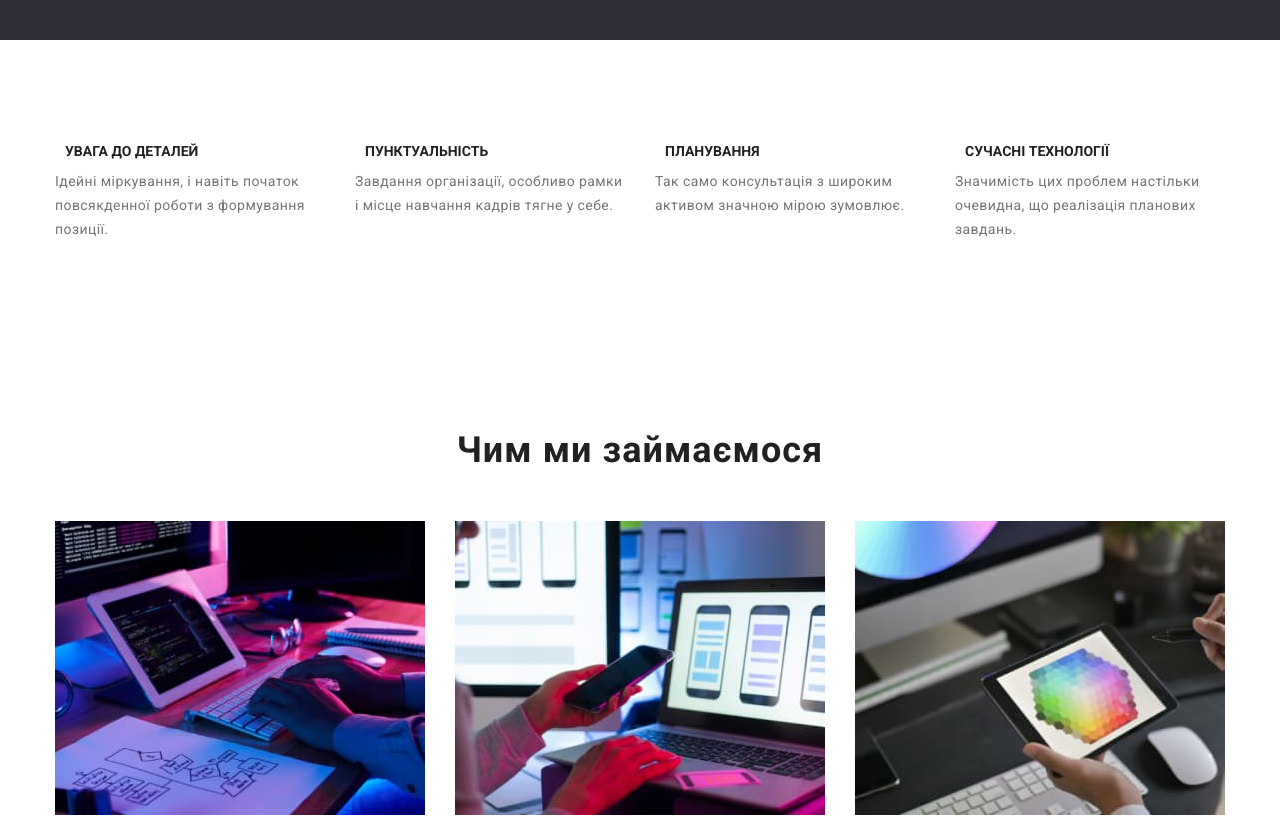
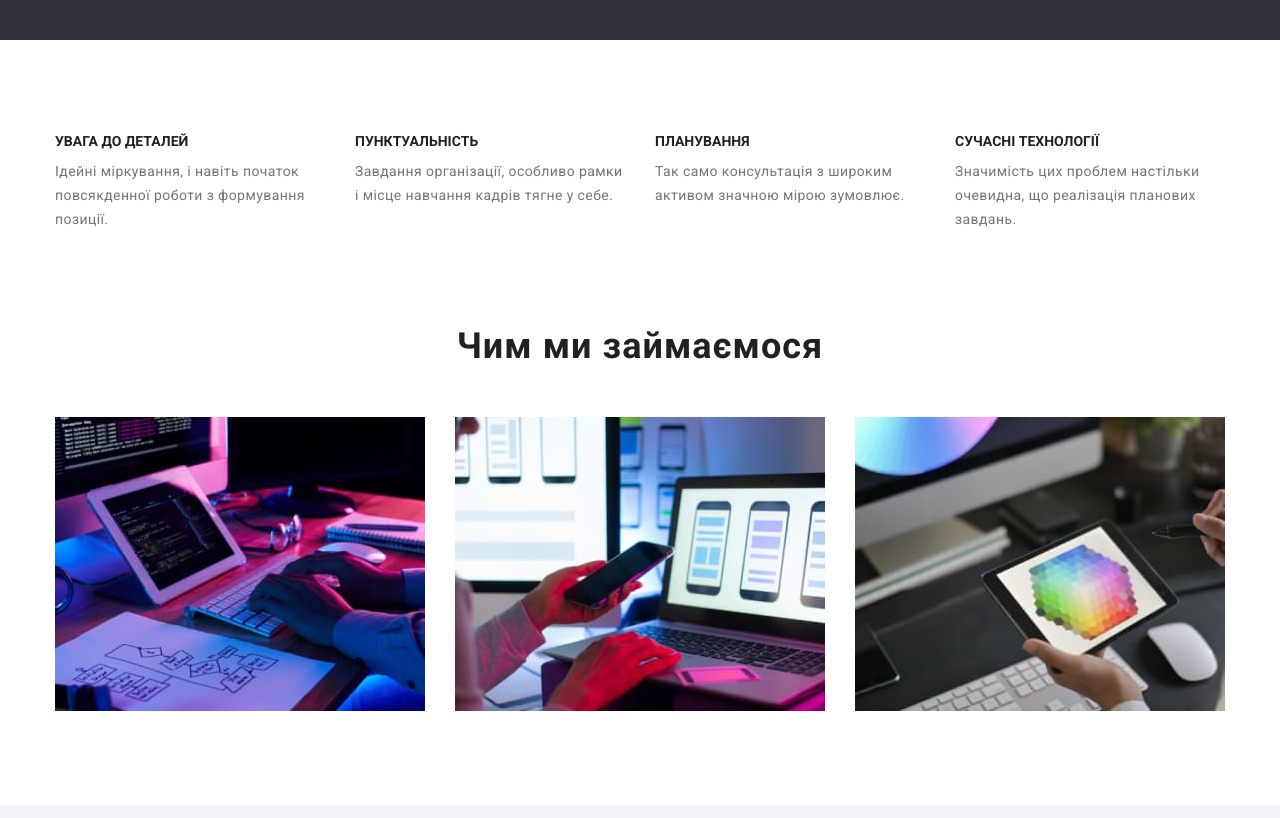
Before and after one commit to Horbunov-Yurii/goit-markup-hw-03, a plain HTML site: page index.html in a window 1280 px wide. Shown: the part 640-1458 px from the top of the page. Drawn offline with nearby package versions, Linux system fonts and the light colour scheme.

Commit message:
убрал margin

```diff
--- a/css/styles.css
+++ b/css/styles.css
@@ -189,7 +189,7 @@ img {
   font-weight: 700;
   font-size: 14px;
   line-height: 1.14;
-  margin: 10px;
+  margin-bottom: 10px;
 }
 
 
@@ -204,7 +204,7 @@ img {
 /* чем мы занимаемся */
 
 .work-section {
-  padding-top: 94px;
+  /* padding-top: 94px; */
   padding-bottom: 94px;
 }
 
```
